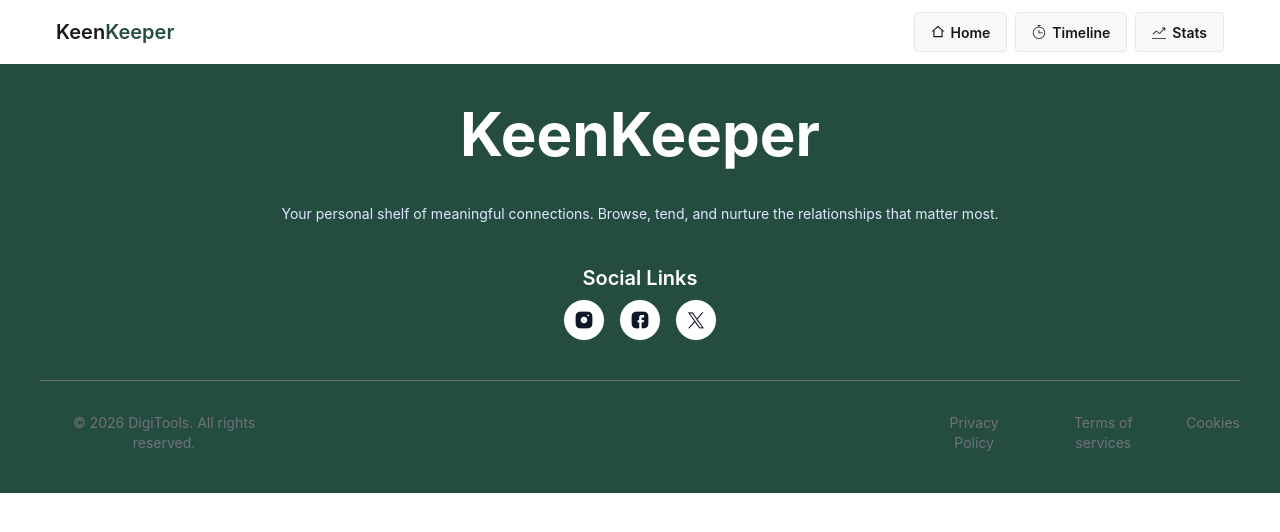
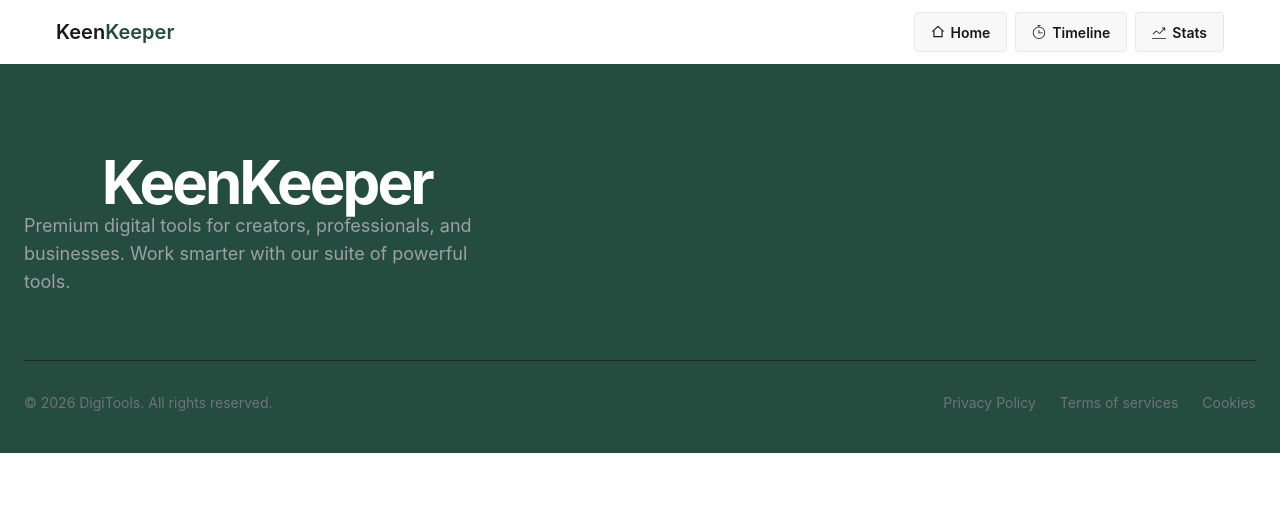
Before and after one commit to farman-arefin-tamim/a13-07, a React (Vite) app: page / in a window 1280 px wide. Shown: the top 532 px of the page. Built offline with nearby package versions, Linux system fonts and the light colour scheme.

Commit message:
Commit before change custom footer

```diff
--- a/src/components/shared/Footer/Footer.jsx
+++ b/src/components/shared/Footer/Footer.jsx
@@ -1,33 +1,29 @@
-import React from "react";
 import facebook from "../../../assets/facebook.png";
 import instagram from "../../../assets/instagram.png";
 import twitter from "../../../assets/twitter.png";
+
+
 const Footer = () => {
   return (
-    <footer className="footer footer-horizontal footer-center bg-[#244d3f] text-primary-content p-10">
-      <p className="font-bold text-6xl text-white">KeenKeeper</p>
-      <p>
-        Your personal shelf of meaningful connections. Browse, tend, and nurture
-        the relationships that matter most.
+    <footer className="bg-[#244d3f] pt-16 pb-10">
+      <div className="max-w-7xl mx-auto px-6">
+        <div className="grid grid-cols-1 md:grid-cols-12 gap-12">
+          {/* Logo & Description */}
+          <div className="md:col-span-5">
+            <div className="flex items-center gap-3 mb-6">
+
+            </div>
+             <h2 className="text-6xl font-bold tracking-tighter text-white text-center">
+                KeenKeeper
+              </h2>
+            <p className="text-zinc-400 text-lg max-w-md">
+              Premium digital tools for creators, professionals, and businesses. Work smarter with our suite of powerful tools.
             </p>
-      <nav>
-        <h3 className="text-center text-xl font-semibold text-white">
-          Social Links
-        </h3>
-        <div className="grid grid-flow-col gap-4">
-          <a>
-            <img src={instagram} alt="" />
-          </a>
-          <a>
-            <img src={facebook} alt="" />
-          </a>
-          <a>
-            <img src={twitter} alt="" />
-          </a>
           </div>
-      </nav>
+        </div>
 
-      <div className="pt-8 border-t border-gray-500 flex flex-col md:flex-row items-center justify-between gap-[50vw] text-sm text-zinc-500">
+        {/* Bottom Bar */}
+        <div className="mt-16 pt-8 border-t border-zinc-800 flex flex-col md:flex-row items-center justify-between gap-4 text-sm text-zinc-500">
           <div>© {new Date().getFullYear()} DigiTools. All rights reserved.</div>
 
           <div className="flex gap-6">
@@ -42,6 +38,7 @@ const Footer = () => {
             </a>
           </div>
         </div>
+      </div>
     </footer>
   );
 };
```
Lines whose indentation alone changed are shown as unchanged.
